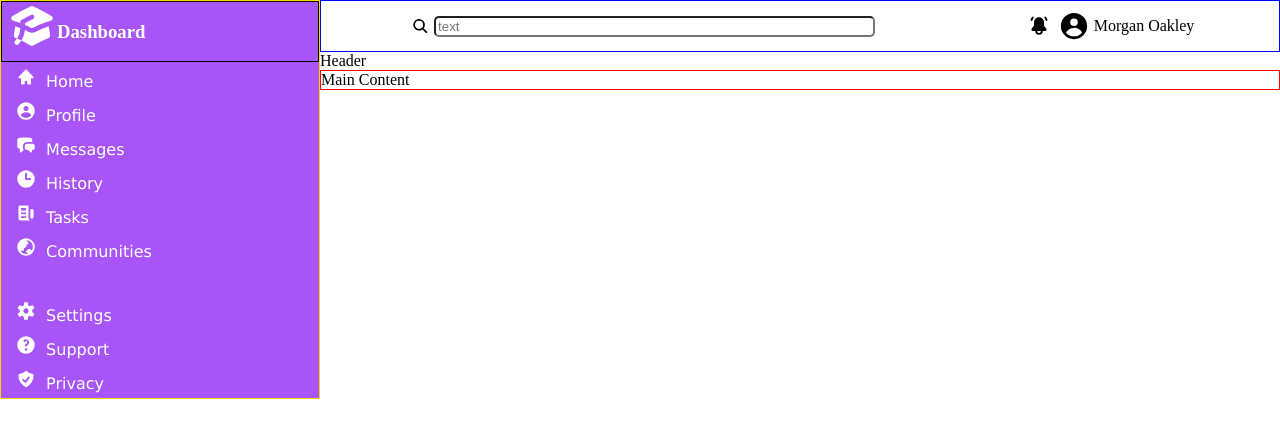
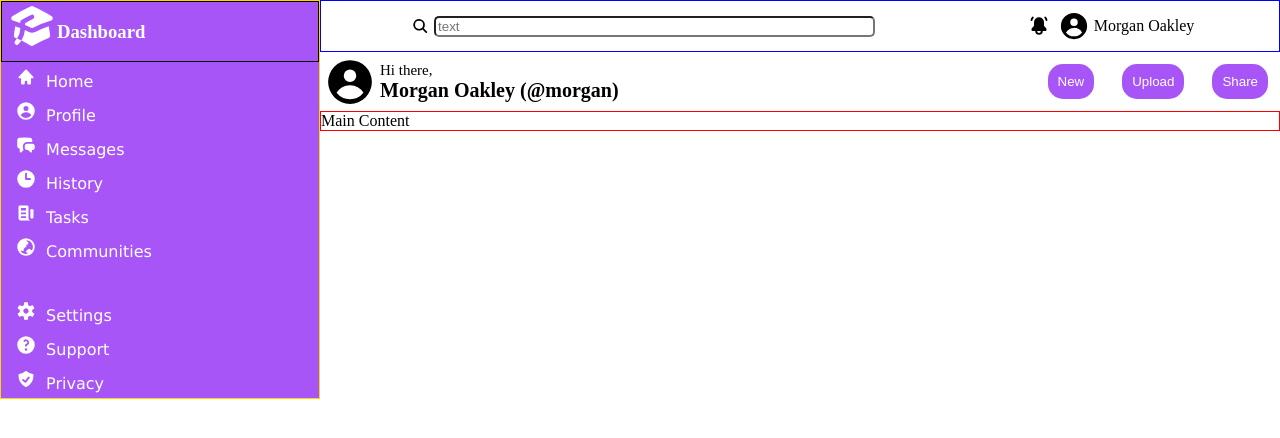
Before and after one commit to O-Ma-Rey/odin-dashboard, a plain HTML site: page index.html in a window 1280 px wide. Drawn offline with Linux system fonts and the light colour scheme; a web font is replaced by a local one.

Commit message:
Completed header section

```diff
--- a/index.html
+++ b/index.html
@@ -136,7 +136,26 @@
         </div>
 
         <div class="header">
-          Header
+          <div class="user">
+            <svg class="pfp-large" xmlns="http://www.w3.org/2000/svg" viewBox="0 0 16 16" fill="currentColor" class="w-4 h-4">
+              <path fill-rule="evenodd" d="M15 8A7 7 0 1 1 1 8a7 7 0 0 1 14 0Zm-5-2a2 2 0 1 1-4 0 2 2 0 0 1 4 0ZM8 9c-1.825 0-3.422.977-4.295 2.437A5.49 5.49 0 0 0 8 13.5a5.49 5.49 0 0 0 4.294-2.063A4.997 4.997 0 0 0 8 9Z" clip-rule="evenodd" />
+            </svg>
+
+            <div class="user-info">
+              <p>Hi there,</p>
+              <h4>Morgan Oakley (@morgan)</h4>
+            </div>
+
+          </div>
+
+          <div class="btns">
+
+            <button>New</button>
+            <button>Upload</button>
+            <button>Share</button>
+
+          </div>
+
         </div>
 
         <div class="content">Main Content</div>
--- a/style.css
+++ b/style.css
@@ -8,7 +8,7 @@ body {
   height: 100%;
 }
 
-/* Main content */
+/* Search */
 
 .search {
   display: flex;
@@ -42,13 +42,55 @@ body {
   padding-left: 5px;
 }
 
-.content {
-  border: 1px solid red;
-}
-
 .input {
   width: 100%;
   border-radius: 5px;
+}
+
+/* Header */
+
+.header {
+  display: flex;
+  align-items: center;
+  justify-content: space-between;
+}
+
+.pfp-large {
+  width: 50px;
+  height: 50px;
+  padding-right: 5px;
+  padding-left: 5px;
+}
+
+button {
+  border-radius: 15px;
+  border: none;
+  padding: 10px;
+  background-color: #a855f7;
+  color: white;
+  margin: 12px;
+}
+
+.user-info {
+  display: flex;
+  flex-direction: column;
+  justify-content: flex-start;
+}
+
+p {
+  font-size: 15px;
+  margin: 0;
+}
+
+h4 {
+  font-size: 20px;
+  margin: 0;
+}
+
+/* Content */
+
+.content {
+  border: 1px solid red;
 }
 
 /* for sidebar */
```
